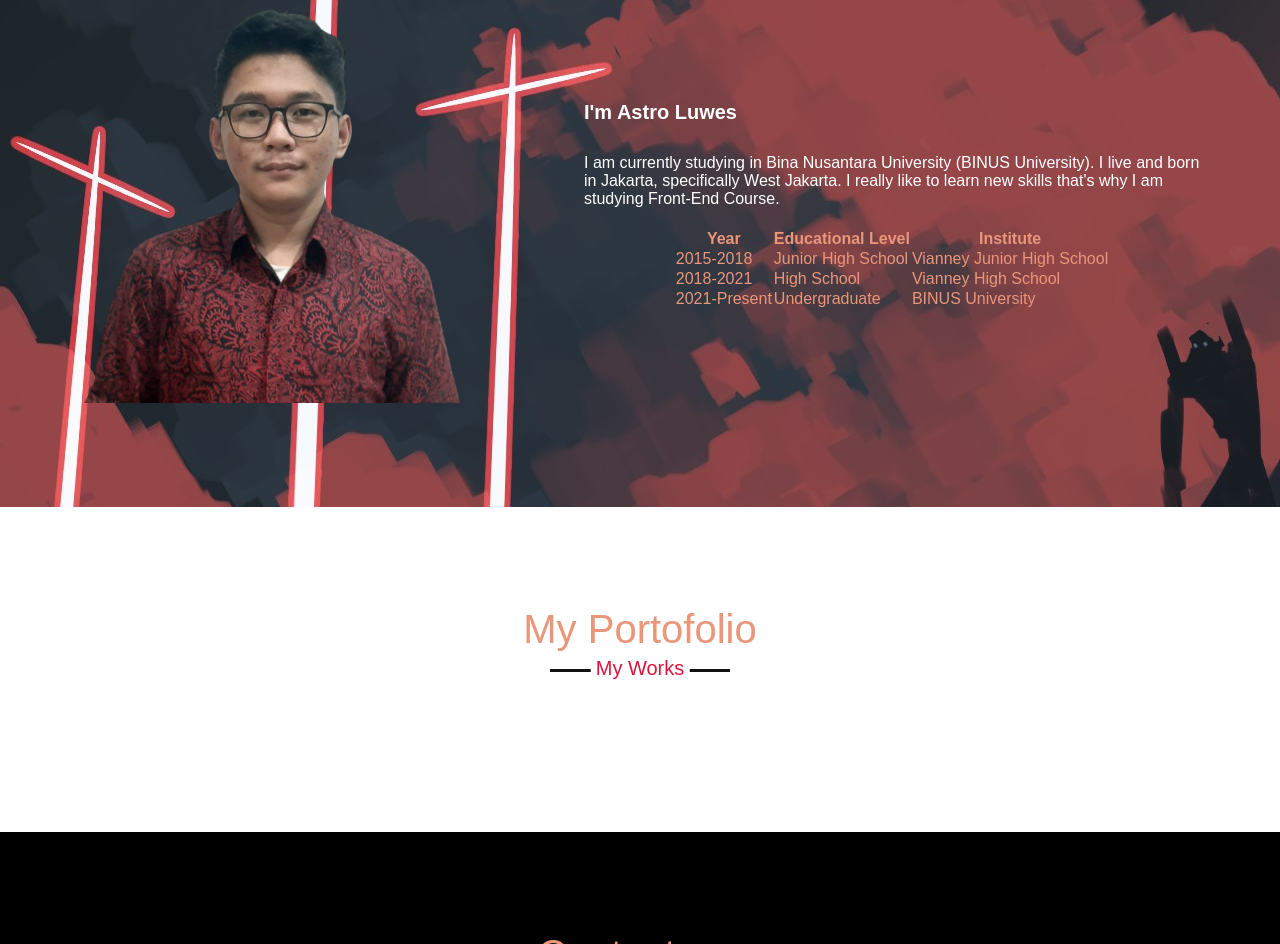
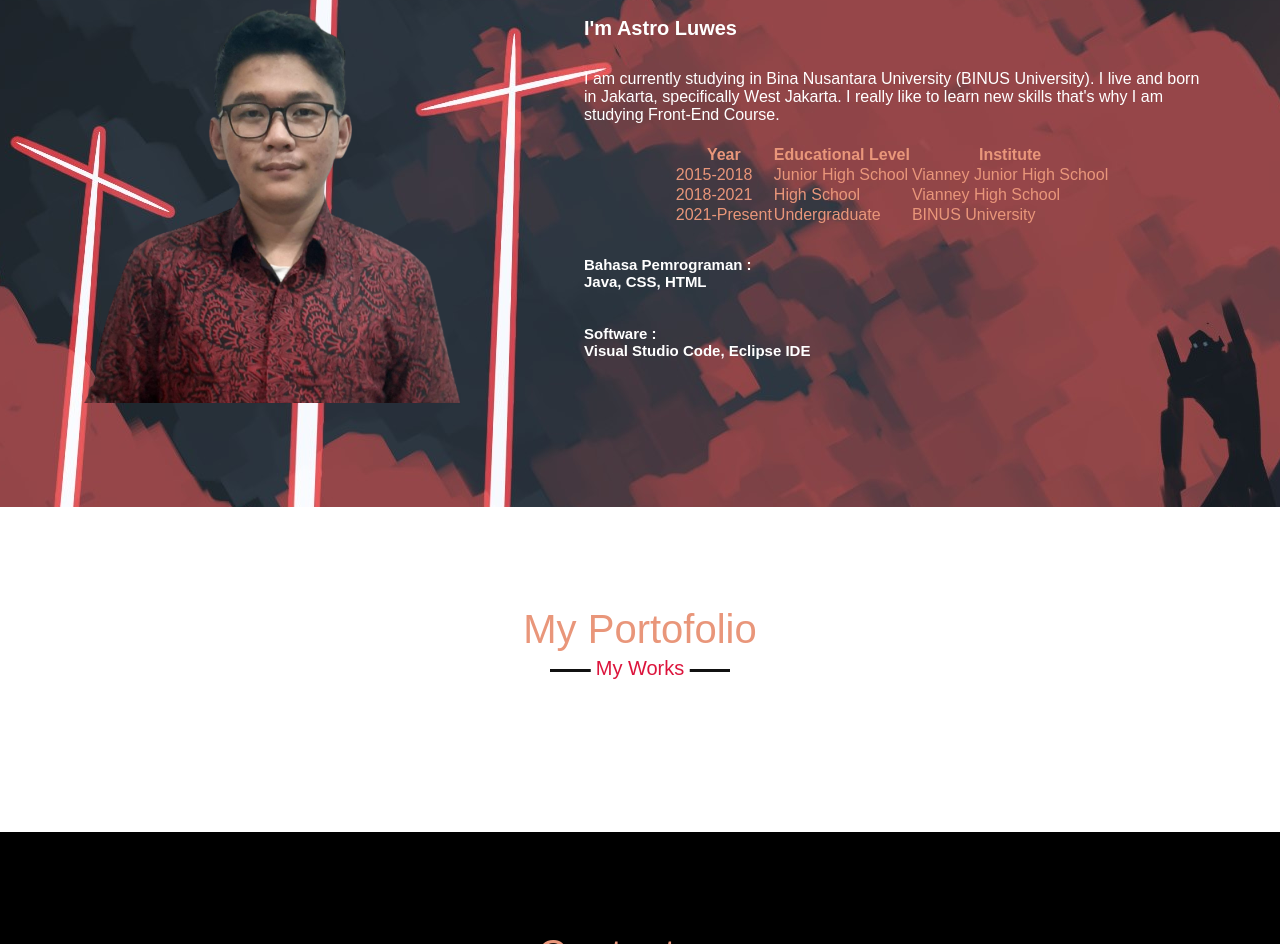
Before and after one commit to Losteffer/LnT-Mid-Project, a plain HTML site: page index.html in a window 1280 px wide. Shown: the part 1082-2026 px from the top of the page. Drawn offline with Linux system fonts and the light colour scheme.

Commit message:
initial commit

```diff
--- a/index.html
+++ b/index.html
@@ -63,6 +63,12 @@
                                 <td>BINUS University</td>
                             </tr>
                         </table>
+                        <Div class="bhs"> Bahasa Pemrograman :
+                            <p>Java, CSS, HTML</p>
+                        </Div>
+                        <Div class="bhs"> Software :
+                            <p>Visual Studio Code, Eclipse IDE</p>
+                        </Div>
                 </div>
 
             </div>
--- a/style.css
+++ b/style.css
@@ -181,8 +181,22 @@ color:darksalmon;
     margin: auto;
     align-items: center;
     flex-wrap: wrap;
+    padding-bottom: 30px;
 }
 
+.about .about-content .right .bhs {
+    font-size: 15px;
+    font-weight: 600;
+    padding-bottom: 15px;
+    color: white;
+}
+
+.about .about-content .right .software {
+    font-size: 15px;
+    font-weight: 600;
+    padding-bottom: 10px;
+    color: white;
+}
 /* PORTOFOLIO */
  .portofolio .title::after{
      content: "My Works";
```
